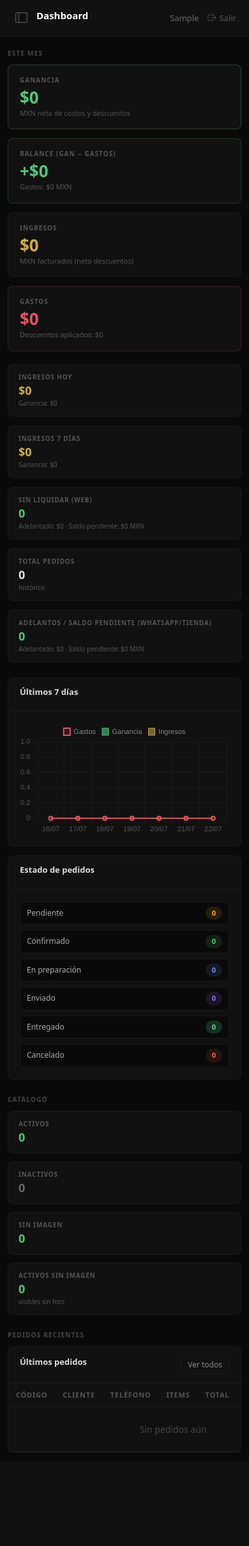
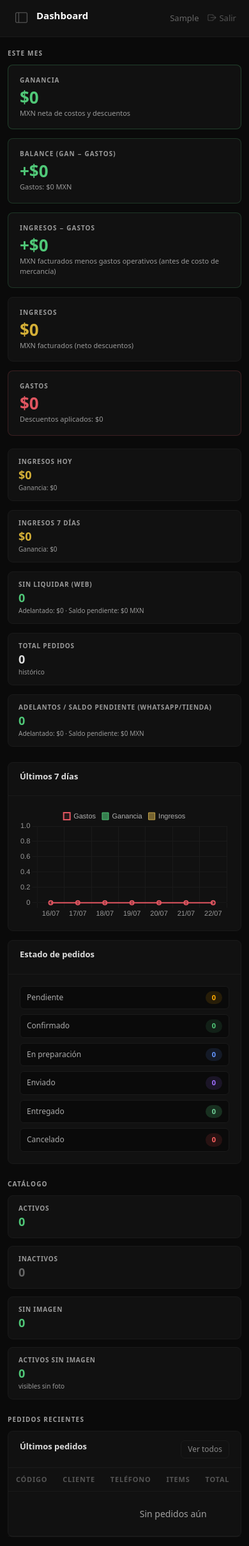
Before and after one commit to Brayan13141/RYAL, a Django app: page /panel/ in a window 390 px wide. Shown: the whole page at 64% size. Before the commit the page ends 2269 px from the top, so only its background shows below. Run offline with Django 5.2, Linux system fonts and the light colour scheme; the visitor is signed in with stand-in values (Sample User, id 1); data comes from the database, SQL or seed files in the repository; data that the repository does not hold is empty.

Commit message:
feat(panel): card "Ingresos − Gastos" en dashboard + contraste de textos
Card nuevo en la fila "Este mes" que muestra flujo de caja bruto
(rev_mes - gastos_mes): lo facturado menos gastos operativos, sin
restar el costo de mercancía. Complementa al card "Balance
(gan − gastos)", que sí lo resta — son dos métricas distintas.
La fila pasa de 4 a 5 columnas (.dash-grid-5, mismos breakpoints).

También sube el contraste de labels y textos secundarios del
dashboard, que estaban en #555/#444 (~2.3:1 sobre el fondo #111,
debajo del mínimo WCAG AA). Ahora #9a9a9a/#a0a0a0 y la leyenda del
gráfico #b0b0b0. No se tocan colores de acento ni las líneas de
grid del gráfico.

Sin migraciones ni estáticos (el CSS/JS es inline en el template).
25/25 tests de panel en verde.

Co-Authored-By: Claude Opus 4.8 <noreply@anthropic.com>
Claude-Session: https://claude.ai/code/session_018wBYBwXnXqyx5UCHLPWRk5

```diff
--- a/config/panel/views.py
+++ b/config/panel/views.py
@@ -244,6 +244,10 @@ def dashboard(request):
     # Gastos (negocio)
     gastos_mes = float(Gasto.objects.filter(fecha__gte=mes_date).aggregate(t=Sum('monto'))['t'] or 0)
     balance_mes = gan_mes - gastos_mes
+
+    # Flujo de caja bruto: lo facturado menos gastos operativos, sin restar el
+    # costo de mercancía. Complementa a balance_mes, que sí lo resta.
+    flujo_mes = rev_mes - gastos_mes
 
     # Descuentos del mes (Order + Pedido)
     descuentos_mes_o = float(
@@ -378,6 +382,7 @@ def dashboard(request):
         'gan_mes':            round(gan_mes),
         'gastos_mes':         round(gastos_mes),
         'balance_mes':        round(balance_mes),
+        'flujo_mes':          round(flujo_mes),
         'descuentos_mes':     round(descuentos_mes),
         'pedidos_sin_pagar':  pedidos_sin_pagar,
         'adelantos_web':      round(float(adelantos_web)),
--- a/config/templates/panel/dashboard.html
+++ b/config/templates/panel/dashboard.html
@@ -5,22 +5,23 @@
 {% block extra_css %}
 <style>
 .dash-grid-4 { display:grid;grid-template-columns:repeat(4,1fr);gap:14px;margin-bottom:20px; }
+.dash-grid-5 { display:grid;grid-template-columns:repeat(5,1fr);gap:14px;margin-bottom:20px; }
 .dash-grid-3 { display:grid;grid-template-columns:repeat(3,1fr);gap:14px;margin-bottom:20px; }
 .dash-grid-2 { display:grid;grid-template-columns:1fr 320px;gap:14px;margin-bottom:20px;align-items:start; }
-@media(max-width:1024px){.dash-grid-4{grid-template-columns:repeat(2,1fr);}.dash-grid-2{grid-template-columns:1fr;}}
-@media(max-width:600px){.dash-grid-4{grid-template-columns:1fr;}.dash-grid-3{grid-template-columns:1fr;}}
+@media(max-width:1024px){.dash-grid-4{grid-template-columns:repeat(2,1fr);}.dash-grid-5{grid-template-columns:repeat(2,1fr);}.dash-grid-2{grid-template-columns:1fr;}}
+@media(max-width:600px){.dash-grid-4{grid-template-columns:1fr;}.dash-grid-5{grid-template-columns:1fr;}.dash-grid-3{grid-template-columns:1fr;}}
 
 .kpi { background:var(--ps);border:1px solid var(--pl);border-radius:8px;padding:16px 18px;position:relative;overflow:hidden; }
-.kpi-lbl { font-size:10px;text-transform:uppercase;letter-spacing:.1em;color:#555;font-weight:600;margin-bottom:6px; }
+.kpi-lbl { font-size:10px;text-transform:uppercase;letter-spacing:.1em;color:#9a9a9a;font-weight:600;margin-bottom:6px; }
 .kpi-val { font-size:26px;font-weight:700;line-height:1;font-family:var(--f-mono);margin-bottom:4px; }
-.kpi-sub { font-size:11px;color:#555;font-family:var(--f-mono); }
+.kpi-sub { font-size:11px;color:#9a9a9a;font-family:var(--f-mono); }
 
 .kpi-sm { background:var(--ps);border:1px solid var(--pl);border-radius:8px;padding:12px 16px; }
-.kpi-sm .kpi-lbl { font-size:10px;text-transform:uppercase;letter-spacing:.08em;color:#555;margin-bottom:4px; }
+.kpi-sm .kpi-lbl { font-size:10px;text-transform:uppercase;letter-spacing:.08em;color:#9a9a9a;margin-bottom:4px; }
 .kpi-sm .kpi-val { font-size:18px;font-weight:700;font-family:var(--f-mono); }
-.kpi-sm .kpi-sub { font-size:10px;color:#555;font-family:var(--f-mono);margin-top:2px; }
+.kpi-sm .kpi-sub { font-size:10px;color:#9a9a9a;font-family:var(--f-mono);margin-top:2px; }
 
-.section-lbl { font-size:10px;text-transform:uppercase;letter-spacing:.12em;color:#444;font-weight:600;margin-bottom:10px;margin-top:4px; }
+.section-lbl { font-size:10px;text-transform:uppercase;letter-spacing:.12em;color:#a0a0a0;font-weight:600;margin-bottom:10px;margin-top:4px; }
 </style>
 {% endblock %}
 
@@ -67,10 +68,10 @@ document.addEventListener('DOMContentLoaded', function () {
     options: {
       responsive: true,
       maintainAspectRatio: false,
-      plugins: { legend: { labels: { color: '#888', boxWidth: 10, font:{size:11} } } },
+      plugins: { legend: { labels: { color: '#b0b0b0', boxWidth: 10, font:{size:11} } } },
       scales: {
-        x: { ticks: { color:'#555',font:{size:11} }, grid: { color:'#1a1a1a' } },
-        y: { ticks: { color:'#555',font:{size:11} }, grid: { color:'#1a1a1a' }, beginAtZero:true },
+        x: { ticks: { color:'#9a9a9a',font:{size:11} }, grid: { color:'#1a1a1a' } },
+        y: { ticks: { color:'#9a9a9a',font:{size:11} }, grid: { color:'#1a1a1a' }, beginAtZero:true },
       },
     },
   });
@@ -82,7 +83,7 @@ document.addEventListener('DOMContentLoaded', function () {
 
 <!-- ── Sección: KPIs del mes ──────────────────────────────────────────── -->
 <div class="section-lbl">Este mes</div>
-<div class="dash-grid-4">
+<div class="dash-grid-5">
 
   <div class="kpi" style="border-color:rgba(80,200,120,.25);">
     <div class="kpi-lbl">Ganancia</div>
@@ -96,6 +97,14 @@ document.addEventListener('DOMContentLoaded', function () {
       {% if balance_mes >= 0 %}+{% endif %}${{ balance_mes|floatformat:0 }}
     </div>
     <div class="kpi-sub">Gastos: ${{ gastos_mes|floatformat:0 }} MXN</div>
+  </div>
+
+  <div class="kpi" style="border-color:{% if flujo_mes >= 0 %}rgba(80,200,120,.2){% else %}rgba(224,85,96,.2){% endif %};">
+    <div class="kpi-lbl">Ingresos − Gastos</div>
+    <div class="kpi-val" style="color:{% if flujo_mes >= 0 %}#50c878{% else %}#e05560{% endif %};">
+      {% if flujo_mes >= 0 %}+{% endif %}${{ flujo_mes|floatformat:0 }}
+    </div>
+    <div class="kpi-sub">MXN facturados menos gastos operativos (antes de costo de mercancía)</div>
   </div>
 
   <div class="kpi">
@@ -192,13 +201,13 @@ document.addEventListener('DOMContentLoaded', function () {
       <tbody>
         {% for p in top_productos %}
         <tr>
-          <td style="text-align:center;color:#444;font-size:12px;font-weight:600;">{{ forloop.counter }}</td>
+          <td style="text-align:center;color:#a0a0a0;font-size:12px;font-weight:600;">{{ forloop.counter }}</td>
           <td>
             <div style="color:#ddd;font-size:13px;font-weight:500;max-width:300px;white-space:nowrap;overflow:hidden;text-overflow:ellipsis;">{{ p.name_snapshot }}</div>
           </td>
           <td style="text-align:center;">
             <span style="font-size:15px;font-weight:700;color:var(--pg);">{{ p.units }}</span>
-            <span style="font-size:10px;color:#555;"> pzs</span>
+            <span style="font-size:10px;color:#9a9a9a;"> pzs</span>
           </td>
           <td style="text-align:right;font-family:var(--f-mono);color:#bbb;">${{ p.revenue|floatformat:0 }}</td>
           <td style="text-align:right;font-family:var(--f-mono);color:#50c878;">${{ p.profit|floatformat:0 }}</td>
@@ -276,7 +285,7 @@ document.addEventListener('DOMContentLoaded', function () {
           <th style="text-align:center;">Items</th>
           <th style="text-align:right;">Total</th>
           <th>Estado</th>
-          <th style="color:#555;">Fecha</th>
+          <th style="color:#9a9a9a;">Fecha</th>
           <th></th>
         </tr>
       </thead>
@@ -289,11 +298,11 @@ document.addEventListener('DOMContentLoaded', function () {
           <td style="text-align:center;color:#888;">{{ o.total_items }}</td>
           <td style="text-align:right;font-family:monospace;color:#bbb;">${{ o.total|floatformat:0 }}</td>
           <td><span class="bs bs-{{ o.status }}">{{ o.get_status_display }}</span></td>
-          <td style="color:#555;font-size:12px;white-space:nowrap;">{{ o.created_at|date:"d/m/y H:i" }}</td>
+          <td style="color:#9a9a9a;font-size:12px;white-space:nowrap;">{{ o.created_at|date:"d/m/y H:i" }}</td>
           <td><a href="{% url 'panel:order_detail' o.pk %}" class="btn-o btn-sm"><i class="bi bi-eye"></i></a></td>
         </tr>
         {% empty %}
-        <tr><td colspan="8" style="text-align:center;color:#444;padding:24px;">Sin pedidos aún</td></tr>
+        <tr><td colspan="8" style="text-align:center;color:#a0a0a0;padding:24px;">Sin pedidos aún</td></tr>
         {% endfor %}
       </tbody>
     </table>
```
Also changed, not shown: config/panel/tests.py (+75 -1 lines).
